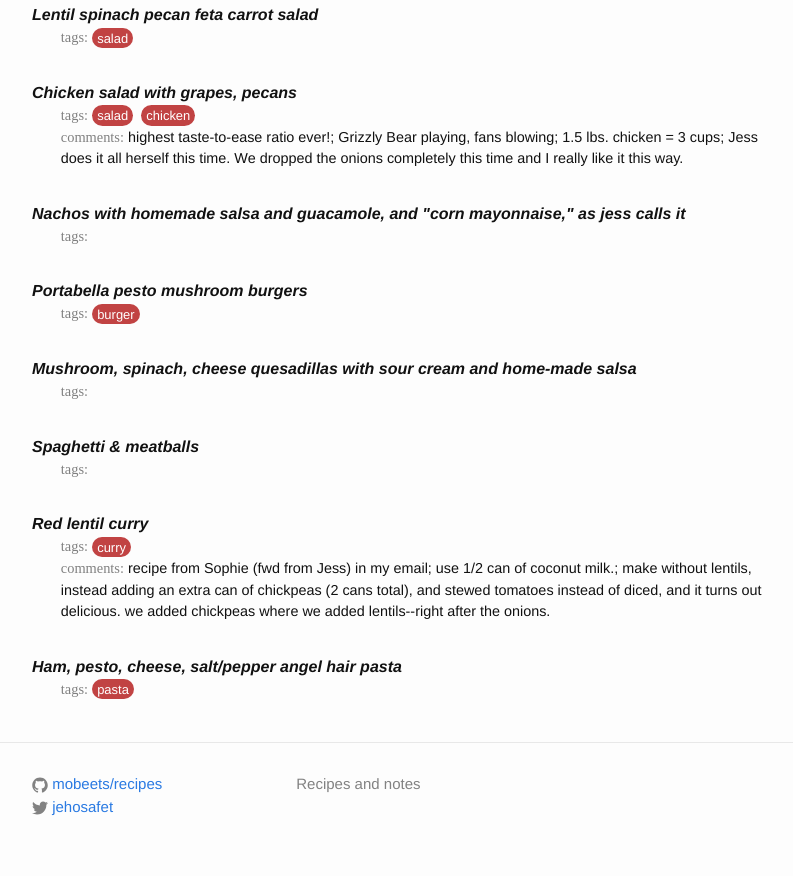
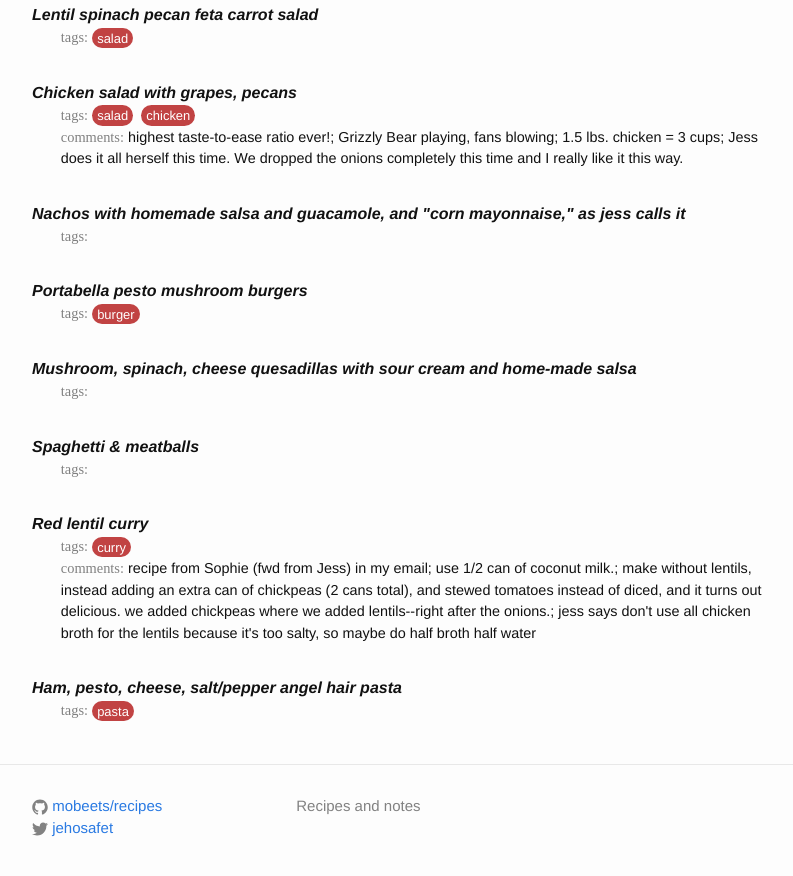
Before and after one commit to mobeets/recipes, a Jekyll site: the page built from index.html, in a window 1280 px wide and 900 px high, scrolled down 16142 px. Shown: the top 876 px of the window, without its empty margins (238-1031 px from the left). Built offline with Jekyll 4.4.1, drawn with Linux system fonts in a browser that asks for light colours; nearby versions of some CDN libraries; library files that are not in the unit come from our copies; some of the changed lines change nothing that is shown.

Commit message:
data update

```diff
--- a/_data/recipes.yml
+++ b/_data/recipes.yml
@@ -53,7 +53,7 @@
   comments:
   - "ham was smoked ham hock from Whole Foods for $10, and also some dried (navy?) beans that Cindy sent us."
   - "Jess makes it while I'm gone"
-- count: 3
+- count: 4
   index: 147
   nickname: ""
   name: "togarashi popcorn chicken with cabbage slaw"
@@ -280,7 +280,7 @@
   nickname: ""
   name: "goulash"
   tags: []
-  last_suggested_date: '2018-04-14'
+  last_suggested_date: '2018-11-03'
   recipe_urls:
   - "http://www.pipandebby.com/pip-ebby/best-ever-goulash"
   comments:
@@ -302,7 +302,7 @@
   name: "beef stroganoff"
   tags:
   - "beef"
-  last_suggested_date: '2018-04-14'
+  last_suggested_date: '2018-11-03'
   recipe_urls:
   - "http://www.bonappetit.com/recipe/adams-beef-stroganoff"
   comments:
@@ -334,7 +334,7 @@
   name: "white bean, sausage and kale soup"
   tags:
   - "soup"
-  last_suggested_date: '2018-04-21'
+  last_suggested_date: '2018-11-10'
   recipe_urls:
   - "http://www.bonappetit.com/columns/cooking-without-recipes/article/easy-sausage-white-bean-kale-dinner"
   comments: []
@@ -552,7 +552,7 @@
   nickname: ""
   name: "burrito bowl"
   tags: []
-  last_suggested_date: '2018-04-21'
+  last_suggested_date: '2018-11-10'
   recipe_urls: []
   comments:
   - "so good with avocado and sour cream...also, Jess has mastered cooking rice"
@@ -621,7 +621,7 @@
   name: "pork tenderloin"
   tags:
   - "pork"
-  last_suggested_date: '2016-01-01'
+  last_suggested_date: '2018-10-27'
   recipe_urls: []
   comments:
   - "with roaster potatoes: 450F, olive oil s&p and garlic, just put in for 15-20 minutes BUT DO NOT STIR--they get crispier that way"
@@ -660,7 +660,7 @@
   last_suggested_date: '2018-07-28'
   recipe_urls: []
   comments: []
-- count: 8
+- count: 9
   index: 87
   nickname: ""
   name: "hazan's bean soup"
@@ -678,7 +678,7 @@
   name: "hazan's butter and sage pasta"
   tags:
   - "pasta"
-  last_suggested_date: '2016-01-01'
+  last_suggested_date: '2018-10-27'
   recipe_urls: []
   comments:
   - "macaroni noodles, with a strip of bacon each and parmesan, salt/pepper added as well"
@@ -731,7 +731,7 @@
   name: "chicken thighs"
   tags:
   - "chicken"
-  last_suggested_date: '2018-04-14'
+  last_suggested_date: '2018-11-03'
   recipe_urls:
   - "http://www.bonappetit.com/recipe/perfect-pan-roasted-chicken-thighs"
   comments:
@@ -751,7 +751,7 @@
   - "more time consuming than expected, but it turned out delicious! we added bacon bits and mushrooms, and we have SO much left over"
   - "Jess cooks. It made SO MUCH. Like 8 servings"
   - "equal parts mac, evaporated milk, and cheddar cheese (12 oz each); cook mac in just enough water to cover it; prepare cheese BEFOREHAND and do NOT use vitamix"
-- count: 9
+- count: 10
   index: 79
   nickname: ""
   name: "meatball soup"
@@ -863,7 +863,7 @@
   name: "fish burger"
   tags:
   - "burger"
-  last_suggested_date: '2018-04-11'
+  last_suggested_date: '2018-10-27'
   recipe_urls: []
   comments:
   - "in imitation of Hooked's: panko crumbs on tilapia filet, mayo sprinkled in dill on a toasted HEB bolillo; dotted with sweet chili sauce (rooster chili sauce + white sugar); delicious!"
@@ -916,7 +916,7 @@
   name: "spicy miso ramen"
   tags:
   - "soup"
-  last_suggested_date: '2018-04-11'
+  last_suggested_date: '2018-10-27'
   recipe_urls: []
   comments:
   - "we double the actual ramen recipe and it makes plenty"
@@ -1109,7 +1109,7 @@
   nickname: ""
   name: "lasagna"
   tags: []
-  last_suggested_date: '2018-04-11'
+  last_suggested_date: '2018-10-27'
   recipe_urls: []
   comments:
   - "Jess does it!"
@@ -1317,7 +1317,7 @@
   nickname: "CkP3"
   name: "spaghetti and meatballs"
   tags: []
-  last_suggested_date: '2018-04-21'
+  last_suggested_date: '2018-11-10'
   recipe_urls: []
   comments: []
 - count: 1
@@ -1345,7 +1345,7 @@
   name: "raw tacos with cashews and walnuts"
   tags:
   - "tacos"
-  last_suggested_date: '2018-04-14'
+  last_suggested_date: '2018-11-03'
   recipe_urls:
   - "https://www.mynewroots.org/site/2011/07/raw-taco-fiesta-2/"
   comments:
@@ -1371,7 +1371,7 @@
   nickname: "CkS6"
   name: "fried catfish po boy"
   tags: []
-  last_suggested_date: '2018-04-14'
+  last_suggested_date: '2018-11-03'
   recipe_urls: []
   comments:
   - "fried catfish with tartar sauce and pickles on buns--catfish dipped in egg, then in breadcrumbs and flour and salt and pepper, then fried in good amount of veggie oil; jess makes delicious tartar sauce with mayo, lemon juice, salt and pepper, and pickles"
@@ -1412,7 +1412,7 @@
   nickname: "CkSd1"
   name: "ravioli with tomato-sauce and mushrooms"
   tags: []
-  last_suggested_date: '2018-04-11'
+  last_suggested_date: '2018-10-27'
   recipe_urls: []
   comments: []
 - count: 2
@@ -1483,7 +1483,7 @@
   name: "green bean, pecan, sundried tomatoes, mushroom pasta"
   tags:
   - "pasta"
-  last_suggested_date: '2018-04-21'
+  last_suggested_date: '2018-11-10'
   recipe_urls: []
   comments:
   - "if pecan is crumbed it will thicken up the sauce real nice"
@@ -1532,7 +1532,7 @@
   nickname: ""
   name: "mushroom, spinach, cheese quesadillas with sour cream and home-made salsa"
   tags: []
-  last_suggested_date: '2018-04-11'
+  last_suggested_date: '2018-10-27'
   recipe_urls: []
   comments: []
 - count: 1
@@ -1543,7 +1543,7 @@
   last_suggested_date: '2018-07-07'
   recipe_urls: []
   comments: []
-- count: 7
+- count: 8
   index: 2
   nickname: ""
   name: "red lentil curry"
@@ -1555,12 +1555,13 @@
   - "recipe from Sophie (fwd from Jess) in my email"
   - "use 1/2 can of coconut milk."
   - "make without lentils, instead adding an extra can of chickpeas (2 cans total), and stewed tomatoes instead of diced, and it turns out delicious. we added chickpeas where we added lentils--right after the onions."
+  - "jess says don't use all chicken broth for the lentils because it's too salty, so maybe do half broth half water"
 - count: 1
   index: 1
   nickname: ""
   name: "ham, pesto, cheese, salt/pepper angel hair pasta"
   tags:
   - "pasta"
-  last_suggested_date: '2018-04-21'
-  recipe_urls: []
-  comments: []
+  last_suggested_date: '2018-11-10'
+  recipe_urls: []
+  comments: []
```
